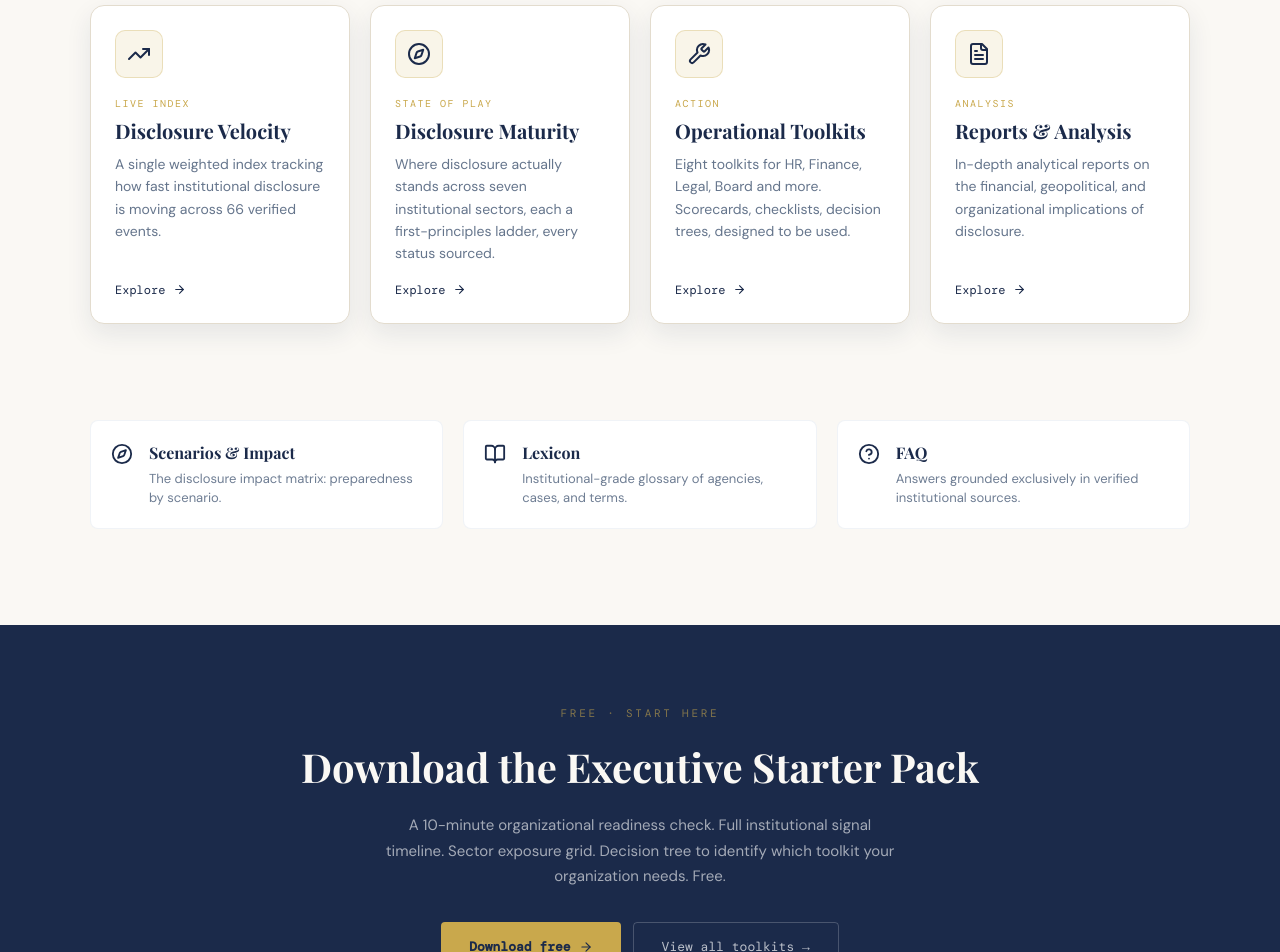
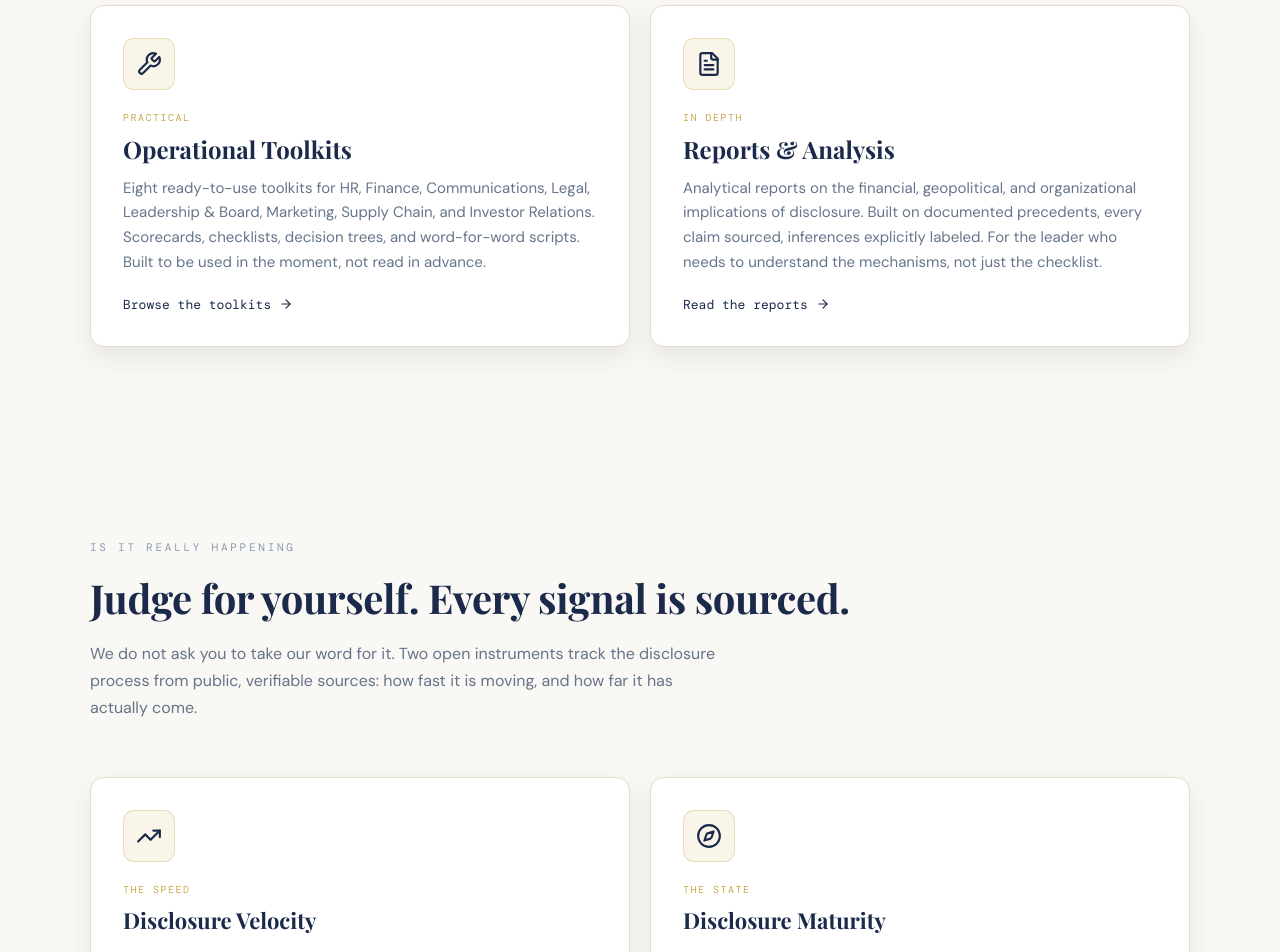
Before and after one commit to lbdgGit/DisclosureHub, a Next.js app in the folder disclosure-hub-starter/: page / in a window 1280 px wide. Shown: the part 1700-2652 px from the top of the page. Built offline with nearby package versions, Linux system fonts and the light colour scheme; a web font is replaced by a local one.

Commit message:
Update page.tsx

```diff
--- a/disclosure-hub-starter/app/page.tsx
+++ b/disclosure-hub-starter/app/page.tsx
@@ -1,5 +1,5 @@
 import Link from 'next/link';
-import { ArrowRight, Wrench, FileText, TrendingUp, BookOpen, HelpCircle, Compass } from 'lucide-react';
+import { ArrowRight, Wrench, FileText, TrendingUp, Compass, BookOpen, HelpCircle } from 'lucide-react';
 import type { Metadata } from 'next';
 import { PageHeader } from '@/components/PageHeader';
 
@@ -13,56 +13,6 @@ const STATS = [
   { value: '34',     label: 'Senior officials on record in The Age of Disclosure (Amazon Prime)' },
   { value: '66',     label: 'Verified institutional events in the DVI dataset (40 since 2017)' },
   { value: '$22M',   label: 'Pentagon secret UAP program AATIP 2007-2012 (NYT, 2017)' },
-];
-
-const PILLARS = [
-  {
-    icon: TrendingUp,
-    number: '01',
-    title: 'Disclosure Velocity',
-    badge: 'Live',
-    description: 'A single weighted index, the DVI, tracking how fast institutional disclosure is moving across 66 verified events. Government actions, financial instruments, legislative developments.',
-    links: [
-      { href: '/signals',  label: 'Open Velocity Index' },
-      { href: '/maturity', label: 'See Disclosure Maturity' },
-    ],
-    color: 'signal',
-    hoverBorder: 'hover:border-signal/50',
-  },
-  {
-    icon: Wrench,
-    number: '02',
-    title: 'Operational Toolkits',
-    badge: 'Action',
-    description: 'Eight operational toolkits for HR, Finance, Communications, Legal, Leadership & Board, Marketing, Supply Chain, and Investor Relations. Scorecards, checklists, decision trees, and templates, designed to be used, not read.',
-    links: [
-      { href: '/toolkits',         label: 'All Toolkits'           },
-      { href: '/toolkits#hr',      label: 'HR Toolkit'             },
-      { href: '/toolkits#finance', label: 'Finance Toolkit'        },
-      { href: '/toolkits#comms',   label: 'Communications Toolkit' },
-    ],
-    color: 'classified',
-    hoverBorder: 'hover:border-classified/50',
-  },
-  {
-    icon: FileText,
-    number: '03',
-    title: 'Reports & Analysis',
-    badge: 'Insight',
-    description: 'In-depth analytical reports on the geopolitical, financial, and organizational implications of disclosure. Nuclear technology analogy. Scenario A through C frameworks.',
-    links: [
-      { href: '/rapports',      label: 'View Reports'      },
-      { href: '/rapports#free', label: 'Free Intro Report' },
-    ],
-    color: 'cold',
-    hoverBorder: 'hover:border-cold/50',
-  },
-];
-
-const RESOURCES = [
-  { icon: Compass,    title: 'Scenarios & Impact', blurb: 'The disclosure impact matrix: preparedness by scenario.', href: '/framework' },
-  { icon: BookOpen,   title: 'Lexicon',            blurb: 'Institutional-grade glossary of agencies, cases, and terms.', href: '/lexique' },
-  { icon: HelpCircle, title: 'FAQ',                blurb: 'Answers grounded exclusively in verified institutional sources.', href: '/faq' },
 ];
 
 const LS_STARTER_URL = 'https://lbdg.lemonsqueezy.com/checkout/buy/b8c638cd-b612-4acc-95ad-e6b7e9699634?embed=1';
@@ -100,7 +50,7 @@ export default function HomePage() {
         </div>
       </section>
 
-      {/* ── PANIC QUESTIONS (SEO cards, with relief) ── */}
+      {/* ── PANIC QUESTIONS (the star: relief + photos) ── */}
       <section className="py-16 sm:py-24 px-4 sm:px-6" style={{ background: CREAM }}>
         <div style={{ maxWidth: 1100, margin: '0 auto' }}>
           <div className="mb-10 sm:mb-14">
@@ -113,7 +63,7 @@ export default function HomePage() {
           </div>
 
           <div className="qgrid">
-            {/* HERO — HR */}
+            {/* HERO - HR */}
             <Link href="/workforce-disclosure" className="qhero group" style={{ textDecoration: 'none' }}>
               <div className="qhero-media" style={{ backgroundImage: "url('/images/hr.jpg')" }} />
               <div className="qhero-overlay" />
@@ -134,7 +84,7 @@ export default function HomePage() {
               </div>
             </Link>
 
-            {/* SMALL — Leadership */}
+            {/* SMALL - Leadership */}
             <Link href="/leadership-disclosure" className="qsmall group" style={{ textDecoration: 'none' }}>
               <div className="qsmall-media" style={{ backgroundImage: "url('/images/leadership.jpg')" }} />
               <div className="qsmall-body">
@@ -151,7 +101,7 @@ export default function HomePage() {
               </div>
             </Link>
 
-            {/* SMALL — Finance */}
+            {/* SMALL - Finance */}
             <Link href="/finance-disclosure" className="qsmall group" style={{ textDecoration: 'none' }}>
               <div className="qsmall-media" style={{ backgroundImage: "url('/images/finance.jpg')" }} />
               <div className="qsmall-body">
@@ -171,155 +121,184 @@ export default function HomePage() {
         </div>
 
         <style>{`
-          .qgrid {
-            display: grid;
-            grid-template-columns: 1.7fr 1fr;
-            grid-template-rows: 1fr 1fr;
-            gap: 20px;
-          }
-          .qhero {
-            grid-row: 1 / 3;
-            position: relative;
-            border-radius: 14px;
-            overflow: hidden;
-            min-height: 420px;
-            display: flex;
-            align-items: flex-end;
-            box-shadow: 0 18px 40px rgba(27,42,74,0.18);
-            transition: transform .28s ease, box-shadow .28s ease;
-          }
+          .qgrid { display: grid; grid-template-columns: 1.7fr 1fr; grid-template-rows: 1fr 1fr; gap: 20px; }
+          .qhero { grid-row: 1 / 3; position: relative; border-radius: 14px; overflow: hidden; min-height: 420px; display: flex; align-items: flex-end; box-shadow: 0 18px 40px rgba(27,42,74,0.18); transition: transform .28s ease, box-shadow .28s ease; }
           .qhero:hover { transform: translateY(-4px); box-shadow: 0 26px 56px rgba(27,42,74,0.26); }
-          .qhero-media {
-            position: absolute; inset: 0;
-            background-size: cover; background-position: center;
-            transition: transform .5s ease;
-          }
+          .qhero-media { position: absolute; inset: 0; background-size: cover; background-position: center; transition: transform .5s ease; }
           .qhero:hover .qhero-media { transform: scale(1.05); }
-          .qhero-overlay {
-            position: absolute; inset: 0;
-            background: linear-gradient(180deg, rgba(15,22,40,0.15) 0%, rgba(15,22,40,0.55) 55%, rgba(15,22,40,0.9) 100%);
-          }
+          .qhero-overlay { position: absolute; inset: 0; background: linear-gradient(180deg, rgba(15,22,40,0.15) 0%, rgba(15,22,40,0.55) 55%, rgba(15,22,40,0.9) 100%); }
           .qhero-body { position: relative; padding: 32px; }
-
-          .qsmall {
-            position: relative;
-            border-radius: 14px;
-            overflow: hidden;
-            background: #FFFFFF;
-            border: 1px solid #E3DCCE;
-            display: flex;
-            flex-direction: column;
-            box-shadow: 0 10px 26px rgba(27,42,74,0.10);
-            transition: transform .28s ease, box-shadow .28s ease;
-          }
+          .qsmall { position: relative; border-radius: 14px; overflow: hidden; background: #FFFFFF; border: 1px solid #E3DCCE; display: flex; flex-direction: column; box-shadow: 0 10px 26px rgba(27,42,74,0.10); transition: transform .28s ease, box-shadow .28s ease; }
           .qsmall:hover { transform: translateY(-4px); box-shadow: 0 20px 40px rgba(27,42,74,0.18); }
-          .qsmall-media {
-            height: 120px;
-            background-size: cover; background-position: center;
-          }
+          .qsmall-media { height: 120px; background-size: cover; background-position: center; }
           .qsmall-body { padding: 18px 20px 20px; }
-
-          @media (max-width: 820px) {
-            .qgrid { grid-template-columns: 1fr; grid-template-rows: none; }
-            .qhero { grid-row: auto; min-height: 340px; }
-          }
+          @media (max-width: 820px) { .qgrid { grid-template-columns: 1fr; grid-template-rows: none; } .qhero { grid-row: auto; min-height: 340px; } }
         `}</style>
       </section>
 
-     {/* ── 4 PILLARS (relief, icons) ── */}
+      {/* ── PREPARE: Toolkits + Reports ── */}
       <section className="py-16 sm:py-24 px-4 sm:px-6 border-t border-border/30" style={{ background: CREAM }}>
         <div style={{ maxWidth: 1100, margin: '0 auto' }}>
           <div className="mb-10 sm:mb-14">
             <span style={{ fontFamily: MONO, fontSize: 11, letterSpacing: '0.25em', textTransform: 'uppercase', color: '#8A9BB5', display: 'block', marginBottom: 12 }}>
-              What LBDG provides
+              Prepare
             </span>
             <h2 style={{ fontFamily: SERIF, fontWeight: 700, color: NAVY, fontSize: 'clamp(26px, 3.5vw, 40px)', letterSpacing: '-0.01em' }}>
-              Four ways to prepare your organization
+              Two ways to get your organization ready
             </h2>
           </div>
 
-          <div className="pgrid">
-            {[
-              { icon: TrendingUp, eyebrow: 'Live index',   title: 'Disclosure Velocity', blurb: 'A single weighted index tracking how fast institutional disclosure is moving across 66 verified events.', href: '/signals' },
-              { icon: Compass,    eyebrow: 'State of play', title: 'Disclosure Maturity', blurb: 'Where disclosure actually stands across seven institutional sectors, each a first-principles ladder, every status sourced.', href: '/maturity' },
-              { icon: Wrench,     eyebrow: 'Action',        title: 'Operational Toolkits', blurb: 'Eight toolkits for HR, Finance, Legal, Board and more. Scorecards, checklists, decision trees, designed to be used.', href: '/toolkits' },
-              { icon: FileText,   eyebrow: 'Analysis',      title: 'Reports & Analysis', blurb: 'In-depth analytical reports on the financial, geopolitical, and organizational implications of disclosure.', href: '/rapports' },
-            ].map((p) => {
-              const Icon = p.icon;
-              return (
-                <Link key={p.href} href={p.href} className="pcard group" style={{ textDecoration: 'none' }}>
-                  <div className="pcard-icon"><Icon size={24} style={{ color: NAVY }} /></div>
-                  <span style={{ fontFamily: MONO, fontSize: 10, letterSpacing: '0.15em', textTransform: 'uppercase', color: GOLD, marginBottom: 8, display: 'block' }}>
-                    {p.eyebrow}
+          <div className="prepgrid">
+            <Link href="/toolkits" className="prepcard group" style={{ textDecoration: 'none' }}>
+              <div className="prepcard-icon"><Wrench size={26} style={{ color: NAVY }} /></div>
+              <span style={{ fontFamily: MONO, fontSize: 10, letterSpacing: '0.15em', textTransform: 'uppercase', color: GOLD, marginBottom: 10, display: 'block' }}>
+                Practical
               </span>
-                  <h3 style={{ fontFamily: SERIF, fontWeight: 700, color: NAVY, fontSize: 20, marginBottom: 10, lineHeight: 1.2 }}>
-                    {p.title}
+              <h3 style={{ fontFamily: SERIF, fontWeight: 700, color: NAVY, fontSize: 24, marginBottom: 12, lineHeight: 1.2 }}>
+                Operational Toolkits
               </h3>
-                  <p style={{ fontFamily: SANS, fontSize: 14, lineHeight: 1.6, color: 'rgba(74,93,120,0.85)', marginBottom: 16, flex: 1 }}>
-                    {p.blurb}
+              <p style={{ fontFamily: SANS, fontSize: 15, lineHeight: 1.65, color: 'rgba(74,93,120,0.85)', marginBottom: 20, flex: 1 }}>
+                Eight ready-to-use toolkits for HR, Finance, Communications, Legal, Leadership &amp; Board, Marketing, Supply Chain, and Investor Relations. Scorecards, checklists, decision trees, and word-for-word scripts. Built to be used in the moment, not read in advance.
               </p>
-                  <span className="inline-flex items-center gap-2" style={{ fontFamily: MONO, fontSize: 12, color: NAVY }}>
-                    Explore
-                    <ArrowRight size={13} className="group-hover:translate-x-1 transition-transform" />
+              <span className="inline-flex items-center gap-2" style={{ fontFamily: MONO, fontSize: 13, color: NAVY }}>
+                Browse the toolkits
+                <ArrowRight size={14} className="group-hover:translate-x-1 transition-transform" />
               </span>
             </Link>
-              );
-            })}
+
+            <Link href="/rapports" className="prepcard group" style={{ textDecoration: 'none' }}>
+              <div className="prepcard-icon"><FileText size={26} style={{ color: NAVY }} /></div>
+              <span style={{ fontFamily: MONO, fontSize: 10, letterSpacing: '0.15em', textTransform: 'uppercase', color: GOLD, marginBottom: 10, display: 'block' }}>
+                In depth
+              </span>
+              <h3 style={{ fontFamily: SERIF, fontWeight: 700, color: NAVY, fontSize: 24, marginBottom: 12, lineHeight: 1.2 }}>
+                Reports &amp; Analysis
+              </h3>
+              <p style={{ fontFamily: SANS, fontSize: 15, lineHeight: 1.65, color: 'rgba(74,93,120,0.85)', marginBottom: 20, flex: 1 }}>
+                Analytical reports on the financial, geopolitical, and organizational implications of disclosure. Built on documented precedents, every claim sourced, inferences explicitly labeled. For the leader who needs to understand the mechanisms, not just the checklist.
+              </p>
+              <span className="inline-flex items-center gap-2" style={{ fontFamily: MONO, fontSize: 13, color: NAVY }}>
+                Read the reports
+                <ArrowRight size={14} className="group-hover:translate-x-1 transition-transform" />
+              </span>
+            </Link>
           </div>
         </div>
 
         <style>{`
-          .pgrid {
-            display: grid;
-            grid-template-columns: repeat(4, 1fr);
-            gap: 20px;
-          }
-          .pcard {
-            display: flex;
-            flex-direction: column;
-            background: #FFFFFF;
-            border: 1px solid #E3DCCE;
-            border-radius: 14px;
-            padding: 24px;
-            box-shadow: 0 10px 26px rgba(27,42,74,0.09);
-            transition: transform .28s ease, box-shadow .28s ease;
-          }
-          .pcard:hover { transform: translateY(-4px); box-shadow: 0 20px 42px rgba(27,42,74,0.16); }
-          .pcard-icon {
-            width: 48px; height: 48px;
-            border-radius: 10px;
-            background: rgba(201,168,76,0.12);
-            border: 1px solid rgba(201,168,76,0.3);
-            display: flex; align-items: center; justify-content: center;
-            margin-bottom: 18px;
-          }
-          @media (max-width: 900px) { .pgrid { grid-template-columns: repeat(2, 1fr); } }
-          @media (max-width: 520px) { .pgrid { grid-template-columns: 1fr; } }
+          .prepgrid { display: grid; grid-template-columns: 1fr 1fr; gap: 20px; }
+          .prepcard { display: flex; flex-direction: column; background: #FFFFFF; border: 1px solid #E3DCCE; border-radius: 14px; padding: 32px; box-shadow: 0 10px 26px rgba(27,42,74,0.09); transition: transform .28s ease, box-shadow .28s ease; }
+          .prepcard:hover { transform: translateY(-4px); box-shadow: 0 20px 42px rgba(27,42,74,0.16); }
+          .prepcard-icon { width: 52px; height: 52px; border-radius: 11px; background: rgba(201,168,76,0.12); border: 1px solid rgba(201,168,76,0.3); display: flex; align-items: center; justify-content: center; margin-bottom: 20px; }
+          @media (max-width: 720px) { .prepgrid { grid-template-columns: 1fr; } }
         `}</style>
       </section>
 
-      {/* ── RESOURCES ── */}
+      {/* ── IS IT REALLY HAPPENING: Velocity + Maturity as proof ── */}
+      <section className="py-16 sm:py-24 px-4 sm:px-6" style={{ background: CREAM }}>
+        <div style={{ maxWidth: 1100, margin: '0 auto' }}>
+          <div className="mb-10 sm:mb-14">
+            <span style={{ fontFamily: MONO, fontSize: 11, letterSpacing: '0.25em', textTransform: 'uppercase', color: '#8A9BB5', display: 'block', marginBottom: 12 }}>
+              Is it really happening
+            </span>
+            <h2 style={{ fontFamily: SERIF, fontWeight: 700, color: NAVY, fontSize: 'clamp(26px, 3.5vw, 40px)', letterSpacing: '-0.01em', marginBottom: 12 }}>
+              Judge for yourself. Every signal is sourced.
+            </h2>
+            <p style={{ fontFamily: SANS, fontSize: 16, lineHeight: 1.7, color: 'rgba(74,93,120,0.85)', maxWidth: 640 }}>
+              We do not ask you to take our word for it. Two open instruments track the disclosure process from public, verifiable sources: how fast it is moving, and how far it has actually come.
+            </p>
+          </div>
+
+          <div className="proofgrid">
+            <Link href="/signals" className="proofcard group" style={{ textDecoration: 'none' }}>
+              <div className="prepcard-icon"><TrendingUp size={26} style={{ color: NAVY }} /></div>
+              <span style={{ fontFamily: MONO, fontSize: 10, letterSpacing: '0.15em', textTransform: 'uppercase', color: GOLD, marginBottom: 10, display: 'block' }}>
+                The speed
+              </span>
+              <h3 style={{ fontFamily: SERIF, fontWeight: 700, color: NAVY, fontSize: 22, marginBottom: 12, lineHeight: 1.2 }}>
+                Disclosure Velocity
+              </h3>
+              <p style={{ fontFamily: SANS, fontSize: 15, lineHeight: 1.65, color: 'rgba(74,93,120,0.85)', marginBottom: 20, flex: 1 }}>
+                A single weighted index built from 66 verified institutional events, congressional hearings, official file releases, agency reports, financial instruments. It measures how fast the process is moving. Download the dataset and recompute it yourself.
+              </p>
+              <span className="inline-flex items-center gap-2" style={{ fontFamily: MONO, fontSize: 13, color: NAVY }}>
+                See the index
+                <ArrowRight size={14} className="group-hover:translate-x-1 transition-transform" />
+              </span>
+            </Link>
+
+            <Link href="/maturity" className="proofcard group" style={{ textDecoration: 'none' }}>
+              <div className="prepcard-icon"><Compass size={26} style={{ color: NAVY }} /></div>
+              <span style={{ fontFamily: MONO, fontSize: 10, letterSpacing: '0.15em', textTransform: 'uppercase', color: GOLD, marginBottom: 10, display: 'block' }}>
+                The state
+              </span>
+              <h3 style={{ fontFamily: SERIF, fontWeight: 700, color: NAVY, fontSize: 22, marginBottom: 12, lineHeight: 1.2 }}>
+                Disclosure Maturity
+              </h3>
+              <p style={{ fontFamily: SANS, fontSize: 15, lineHeight: 1.65, color: 'rgba(74,93,120,0.85)', marginBottom: 20, flex: 1 }}>
+                Where disclosure actually stands across seven institutional sectors, from military and government to legislative, scientific, and financial. Each sector is a first-principles ladder, and every status is sourced against the public record.
+              </p>
+              <span className="inline-flex items-center gap-2" style={{ fontFamily: MONO, fontSize: 13, color: NAVY }}>
+                See where it stands
+                <ArrowRight size={14} className="group-hover:translate-x-1 transition-transform" />
+              </span>
+            </Link>
+          </div>
+        </div>
+
+        <style>{`
+          .proofgrid { display: grid; grid-template-columns: 1fr 1fr; gap: 20px; }
+          .proofcard { display: flex; flex-direction: column; background: #FFFFFF; border: 1px solid #E3DCCE; border-radius: 14px; padding: 32px; box-shadow: 0 10px 26px rgba(27,42,74,0.09); transition: transform .28s ease, box-shadow .28s ease; }
+          .proofcard:hover { transform: translateY(-4px); box-shadow: 0 20px 42px rgba(27,42,74,0.16); }
+          @media (max-width: 720px) { .proofgrid { grid-template-columns: 1fr; } }
+        `}</style>
+      </section>
+
+      {/* ── RESOURCES: full-width card with 3 inner links ── */}
       <section className="pb-16 sm:pb-24 px-4 sm:px-6" style={{ background: CREAM }}>
         <div style={{ maxWidth: 1100, margin: '0 auto' }}>
-          <div className="grid grid-cols-1 md:grid-cols-3 gap-5">
-            {RESOURCES.map((r) => {
-              const Icon = r.icon;
-              return (
-                <Link key={r.href} href={r.href} className="group flex items-start gap-4 p-5 rounded-lg border border-border/50 bg-white hover:border-border hover:shadow-md transition-all" style={{ textDecoration: 'none' }}>
-                  <Icon size={22} style={{ color: NAVY, flexShrink: 0, marginTop: 2 }} />
+          <div className="resshell">
+            <div className="resintro">
+              <span style={{ fontFamily: MONO, fontSize: 10, letterSpacing: '0.15em', textTransform: 'uppercase', color: GOLD, marginBottom: 8, display: 'block' }}>
+                Reference
+              </span>
+              <h3 style={{ fontFamily: SERIF, fontWeight: 700, color: NAVY, fontSize: 22, lineHeight: 1.2 }}>
+                Go deeper
+              </h3>
+            </div>
+            <div className="resinner">
+              <Link href="/framework" className="resitem group" style={{ textDecoration: 'none' }}>
+                <Compass size={20} style={{ color: NAVY, flexShrink: 0, marginTop: 2 }} />
                 <div>
-                    <h4 style={{ fontFamily: SERIF, fontWeight: 700, color: NAVY, fontSize: 16, marginBottom: 4 }}>
-                      {r.title}
-                    </h4>
-                    <p style={{ fontFamily: SANS, fontSize: 13, lineHeight: 1.5, color: 'rgba(74,93,120,0.8)' }}>
-                      {r.blurb}
-                    </p>
+                  <h4 style={{ fontFamily: SERIF, fontWeight: 700, color: NAVY, fontSize: 15, marginBottom: 3 }}>Scenarios &amp; Impact</h4>
+                  <p style={{ fontFamily: SANS, fontSize: 13, lineHeight: 1.5, color: 'rgba(74,93,120,0.8)' }}>The impact matrix: preparedness by scenario.</p>
                 </div>
               </Link>
-              );
-            })}
+              <Link href="/lexique" className="resitem group" style={{ textDecoration: 'none' }}>
+                <BookOpen size={20} style={{ color: NAVY, flexShrink: 0, marginTop: 2 }} />
+                <div>
+                  <h4 style={{ fontFamily: SERIF, fontWeight: 700, color: NAVY, fontSize: 15, marginBottom: 3 }}>Lexicon</h4>
+                  <p style={{ fontFamily: SANS, fontSize: 13, lineHeight: 1.5, color: 'rgba(74,93,120,0.8)' }}>Glossary of agencies, cases, and terms.</p>
+                </div>
+              </Link>
+              <Link href="/faq" className="resitem group" style={{ textDecoration: 'none' }}>
+                <HelpCircle size={20} style={{ color: NAVY, flexShrink: 0, marginTop: 2 }} />
+                <div>
+                  <h4 style={{ fontFamily: SERIF, fontWeight: 700, color: NAVY, fontSize: 15, marginBottom: 3 }}>FAQ</h4>
+                  <p style={{ fontFamily: SANS, fontSize: 13, lineHeight: 1.5, color: 'rgba(74,93,120,0.8)' }}>Answers from verified institutional sources.</p>
+                </div>
+              </Link>
             </div>
           </div>
+        </div>
+
+        <style>{`
+          .resshell { background: #FFFFFF; border: 1px solid #E3DCCE; border-radius: 16px; padding: 32px; box-shadow: 0 10px 26px rgba(27,42,74,0.08); display: grid; grid-template-columns: 220px 1fr; gap: 32px; align-items: center; }
+          .resinner { display: grid; grid-template-columns: repeat(3, 1fr); gap: 16px; }
+          .resitem { display: flex; align-items: flex-start; gap: 12px; padding: 16px; border-radius: 10px; border: 1px solid transparent; transition: background .2s ease, border-color .2s ease; }
+          .resitem:hover { background: #FAF8F4; border-color: #E3DCCE; }
+          @media (max-width: 820px) { .resshell { grid-template-columns: 1fr; gap: 20px; } .resinner { grid-template-columns: 1fr; } }
+        `}</style>
       </section>
 
       {/* ── STARTER PACK CTA ── */}
```
Lines whose indentation alone changed are shown as unchanged.
